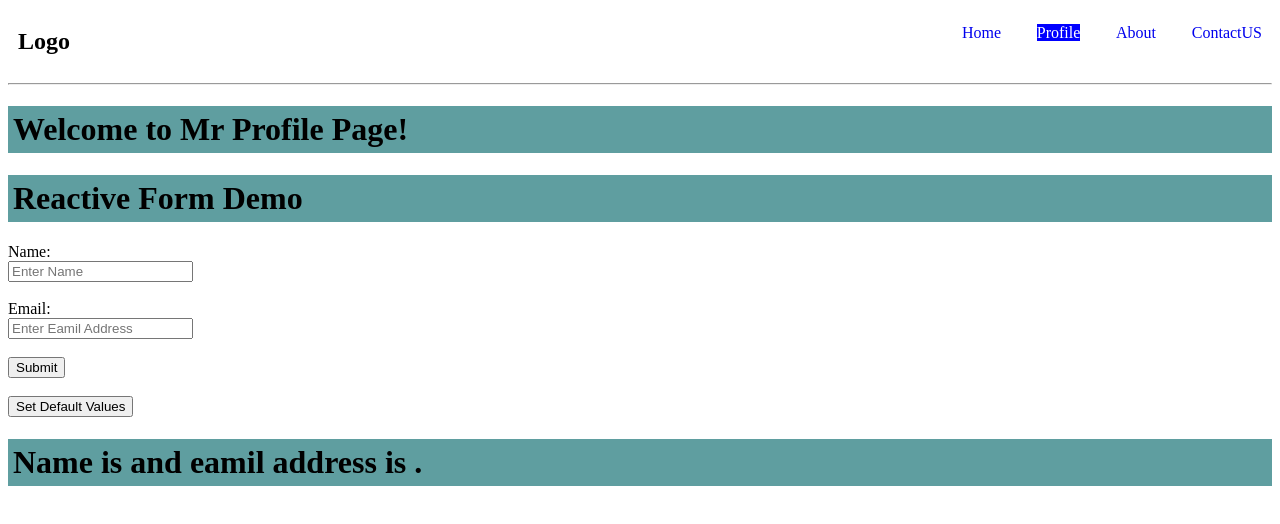
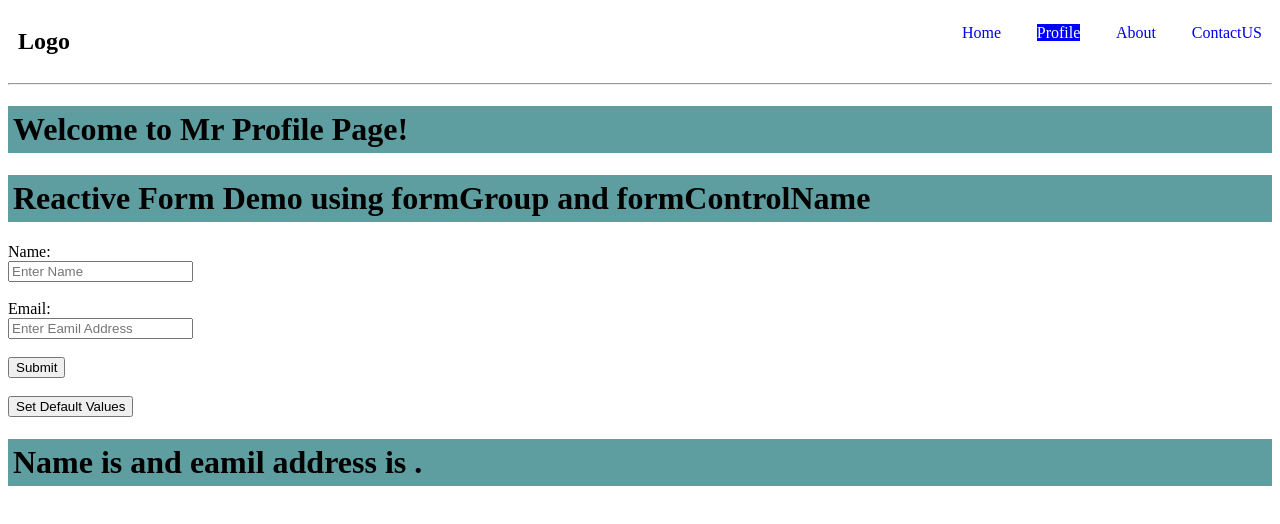
Before and after one commit to Rajveer123/Angular-Project, an Angular app: page /profile in a window 1280 px wide. Shown: the top 524 px of the page. Built offline with nearby package versions, Linux system fonts and the light colour scheme.

Commit message:
updated information for using reactive forms

```diff
--- a/src/app/profile/profile.component.html
+++ b/src/app/profile/profile.component.html
@@ -1,5 +1,5 @@
 <h1>Welcome to Mr {{username}} Profile Page!</h1>
-<h1>Reactive Form Demo</h1>
+<h1>Reactive Form Demo using formGroup and formControlName</h1>
 <form [formGroup]="profileForm" (ngSubmit)="handleSubmit()">
 <div>
   <label for="name">Name:</label><br>
```
